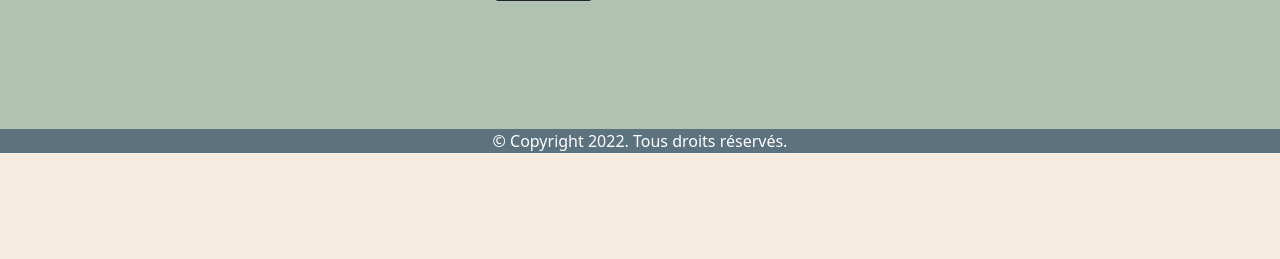
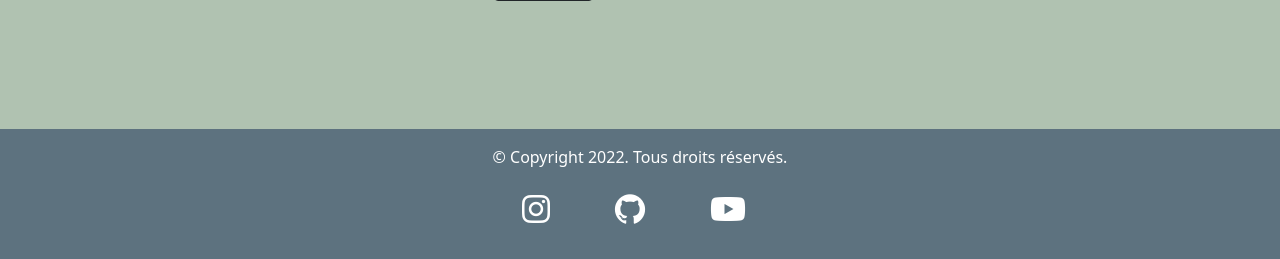
Before and after one commit to Elowarp/portfolio, a Django app: page / in a window 1280 px wide. Shown: the part 4352-4611 px from the top of the page. Before the commit the page ends 4505 px from the top, so only its background shows below. Run offline with Django 4.2, Linux system fonts and the light colour scheme; data that the repository does not hold is empty; some libraries are stand-ins or nearby versions.

Commit message:
Profil pic + Gitignore + footer

```diff
--- a/Portfolio/settings.py
+++ b/Portfolio/settings.py
@@ -12,6 +12,9 @@ https://docs.djangoproject.com/en/4.0/ref/settings/
 
 from pathlib import Path
 import os
+import dotenv
+
+dotenv.load_dotenv()
 
 # Build paths inside the project like this: BASE_DIR / 'subdir'.
 BASE_DIR = Path(__file__).resolve().parent.parent
@@ -21,7 +24,7 @@ BASE_DIR = Path(__file__).resolve().parent.parent
 # See https://docs.djangoproject.com/en/4.0/howto/deployment/checklist/
 
 # SECURITY WARNING: keep the secret key used in production secret!
-SECRET_KEY = 'django-insecure-c$lmoz+eetzo^2t=a(*w^)e2$7(2mat!x$#o91_hhpn7n$$a8b'
+SECRET_KEY = os.getenv("DJANGO_SECRET_KEY")
 
 # SECURITY WARNING: don't run with debug turned on in production!
 DEBUG = True
@@ -119,6 +122,7 @@ USE_TZ = True
 # https://docs.djangoproject.com/en/4.0/howto/static-files/
 
 STATIC_URL = '/static/'
+
 # Add these new lines
 STATICFILES_DIRS = (
     os.path.join(BASE_DIR, 'static'),
--- a/templates/footer.html
+++ b/templates/footer.html
@@ -1,5 +1,12 @@
 {%block footer%}
 <div class="container text-white">
-  <div class="text-center">© Copyright 2022. Tous droits réservés.</div>
+    <div class="text-center pt-3">© Copyright 2022. Tous droits réservés.</div>
+    <div class="row py-3">
+        <ul class="list-group list-group-horizontal justify-content-center">
+            <li class="list-group-item"><a href="https://instagram.com/elowarp" title="Compte Instagram"><i class="fa-brands fa-instagram fa-2x text-white"></i></a></li>
+            <li class="list-group-item"><a href="https://github.com/elowarp" title="Compte Github"><i class="devicon-github-original fa-2x text-white"></i></a></li>
+            <li class="list-group-item"><a href="https://instagram.com/elowarp" title="Compte Youtube"><i class="fa-brands fa-youtube fa-2x text-white"></i></a></li>
+        </ul>
+    </div>
 </div>
 {%endblock%}
--- a/templates/index.html
+++ b/templates/index.html
@@ -87,7 +87,8 @@
             height: 300px;
             border-radius: 50%;
             overflow: hidden;
-            position: relative
+            position: relative;
+            box-shadow: -1px 3px 7px black;
         }
 
         .profil-img {
@@ -260,6 +261,13 @@
         .red {
             color: #c62d24;
         }
+
+        .list-group-item {
+            background: none;
+            border: 0;
+            margin-left: 1rem;
+            margin-right: 1rem;
+        }
     </style>
 </head>
 
@@ -292,7 +300,7 @@
                 <div class="row mb-5">
                     <div class="col-12 col-md-4 mb-3">
                         <div class="profil mx-auto d-block">
-                            <img src="https://upload.wikimedia.org/wikipedia/commons/9/9a/Gull_portrait_ca_usa.jpg"
+                            <img src="{% static 'images/profile.png'%}"
                                 alt="image de profil" class="profil-img ">
                         </div>
 
@@ -312,9 +320,9 @@
 
                         <p>Je suis en classe de terminal dans un lycée de Montauban 🇫🇷 avec un apprentissage tourné
                             sur le numérique et les sciences. Mais heureusement pour moi, je ne fais pas que ça de ma
-                            vie. Je pratique en parallèle le VolleyBall🏐 ainsi que le Parkour/Freerunning depuis 4 ans.
+                            vie. Je pratique en parallèle le VolleyBall 🏐 ainsi que le Parkour/Freerunning depuis 4 ans.
                             Pendant le reste de mon temps libre, j'aime bien pratiquer de la guitare même si pour le
-                            moment je me verrai pas animer un concert de Jazz🎶.</p>
+                            moment je me verrai pas animer un concert de Jazz 🎶.</p>
                     </div>
                 </div>
             </div>
@@ -427,8 +435,8 @@
                                 class="card-img" alt="{{project.image}}">
                             <div class="card-img-overlay">
                                 <h5 class="card-title">{{project.title}}</h5>
-                                <p class="card-text">{{project.article}}...</p>
-                                <p class="card-text">{{project.date}}</p>
+                                <p class="card-text">{{project.article}}</p>
+                                <p class="card-text">{{project.date|date:"M Y"}}</p>
                             </div>
                         </div>
                     </div>
```
Also changed, not shown: static/images/profile.png (added), 1 other file.
